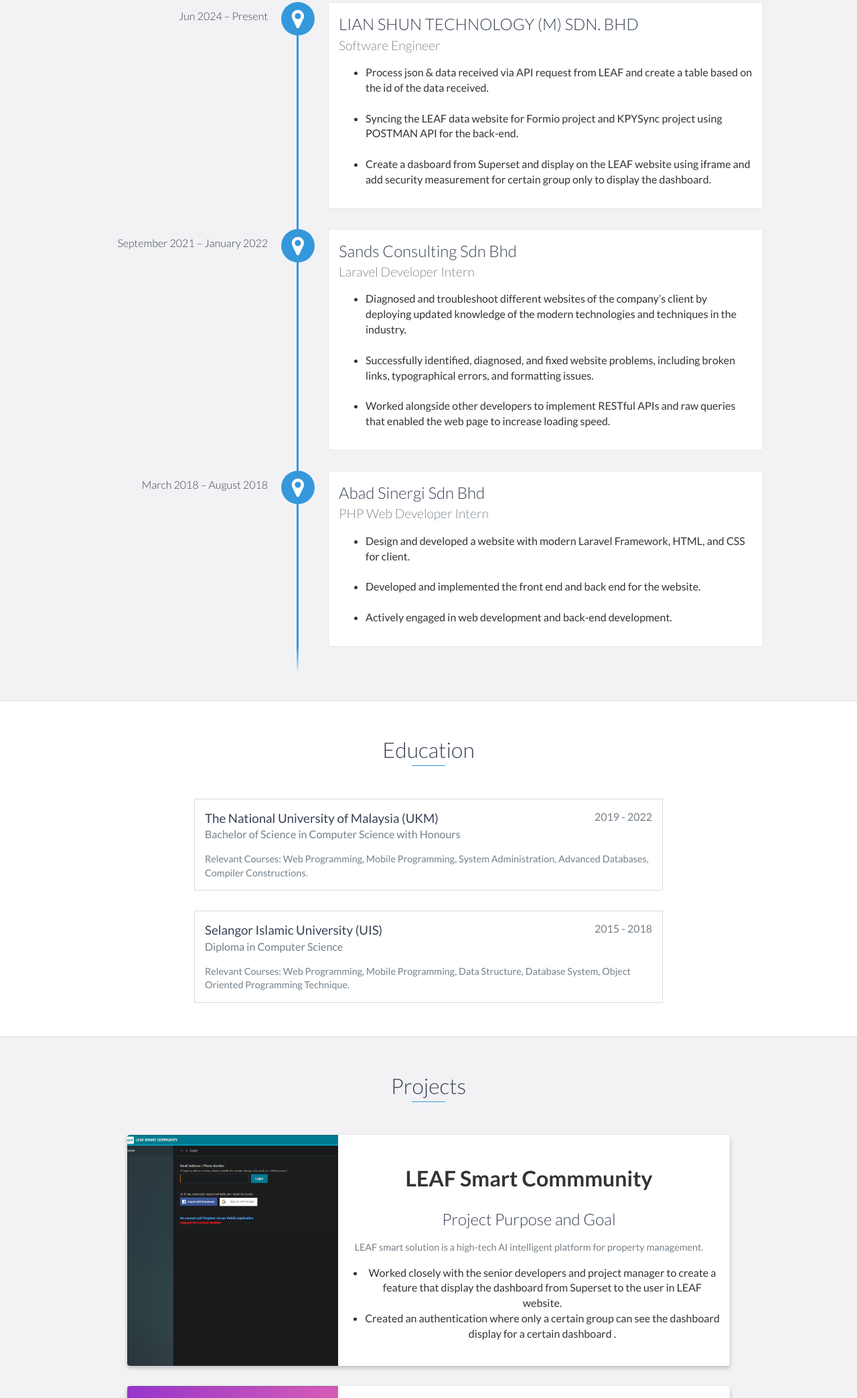
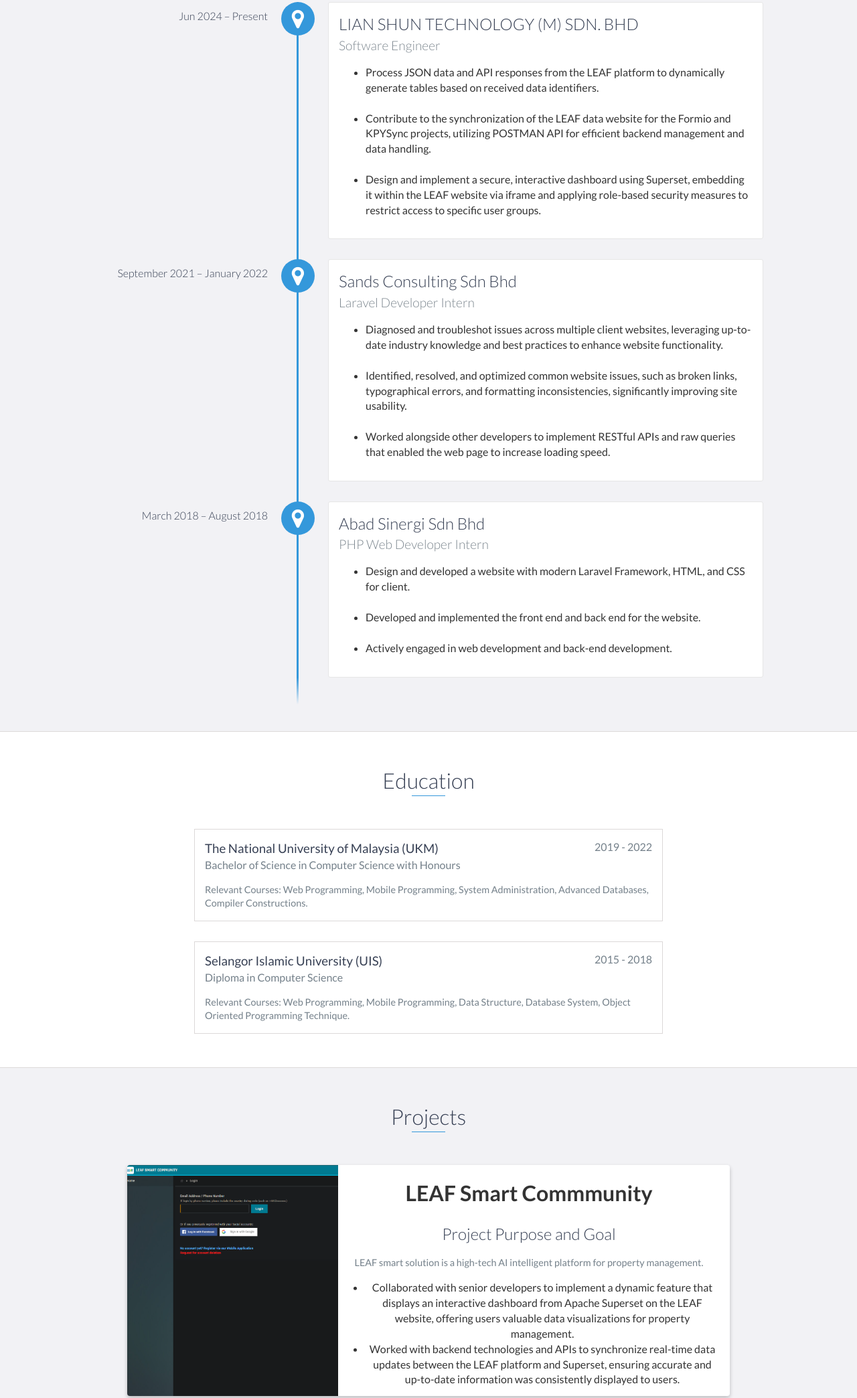
Before and after one commit to IBPMiN/IBPMiN.github.io, a website: page index.html in a window 1280 px wide. Shown: the part 1309-3397 px from the top of the page at 67% size. Drawn offline with nearby package versions, Linux system fonts and the light colour scheme.

Commit message:
update resume and summary

```diff
--- a/index.html
+++ b/index.html
@@ -103,24 +103,26 @@
                 <h3>LIAN SHUN TECHNOLOGY (M) SDN. BHD</h3>
                 <h4>Software Engineer</h4>
                 <ul>
-                    <li>Process json & data received via API request from LEAF and create a table based on the id of the data received. </li>
+                    <li>Process JSON data and API responses from the LEAF platform to dynamically generate tables based
+                        on received data identifiers. </li>
                     <br>
-                    <li>Syncing the LEAF data website for Formio project and KPYSync project using POSTMAN API for the
-                        back-end.</li>
+                    <li>Contribute to the synchronization of the LEAF data website for the Formio and KPYSync projects,
+                        utilizing POSTMAN API for efficient backend management and data handling.</li>
                     <br>
-                    <li>Create a dasboard from Superset and display on the LEAF website using iframe and add security
-                        measurement for certain group only to display the dashboard.</li>
+                    <li>Design and implement a secure, interactive dashboard using Superset, embedding it within the LEAF
+                        website via iframe and applying role-based security measures to restrict access to specific user
+                        groups.</li>
                 </ul>
             </div>
             <div data-date="September 2021 – January 2022">
                 <h3>Sands Consulting Sdn Bhd</h3>
                 <h4>Laravel Developer Intern</h4>
                 <ul>
-                    <li>Diagnosed and troubleshoot different websites of the company’s client by deploying updated
-                        knowledge of the modern technologies and techniques in the industry.</li>
+                    <li>Diagnosed and troubleshot issues across multiple client websites, leveraging up-to-date industry
+                        knowledge and best practices to enhance website functionality.</li>
                     <br>
-                    <li>Successfully identified, diagnosed, and fixed website problems, including broken links,
-                        typographical errors, and formatting issues.</li>
+                    <li>Identified, resolved, and optimized common website issues, such as broken links, typographical errors, and
+                        formatting inconsistencies, significantly improving site usability.</li>
                     <br>
                     <li>Worked alongside other developers to implement RESTful APIs and raw queries that enabled the web
                         page to increase loading speed.</li>
@@ -186,9 +188,11 @@
                             LEAF smart solution is a high-tech AI intelligent platform for property management.
                         </p>
                         <ul>
-                            <li> Worked closely with the senior developers and project manager to create a feature that
-                                display the dashboard from Superset to the user in LEAF website.</li>
-                            <li>Created an authentication where only a certain group can see the dashboard display for a certain dashboard .</li>
+                            <li> Collaborated with senior developers to implement a dynamic feature that displays
+                                an interactive dashboard from Apache Superset on the LEAF website, offering users valuable data
+                                visualizations for property management. </li>
+                            <li> Worked with backend technologies and APIs to synchronize real-time data updates between the LEAF
+                                platform and Superset, ensuring accurate and up-to-date information was consistently displayed to users.</li>
                         </ul>
                     </div>
                     <!-- End .project-info -->
@@ -208,10 +212,11 @@
                             have statistic of those cases at the touch of their fingertip.
                         </p>
                         <ul>
-                            <li> Worked closely with the senior developers and project manager to create a feature that
-                                display the data of all the cases by year.</li>
-                            <li>Created a authentication where only admin can see the data display from all state while
-                                user only can see the data from district only from the report page.</li>
+                            <li> Worked closely with senior developers and the project manager to develop a feature that allows users to view
+                                case data categorized by year, facilitating more efficient case tracking and analysis. </li>
+                            <li>Designed and implemented an authentication and access control system that ensures admins can view data from
+                                all states, while regular users are restricted to viewing data from their specific districts, ensuring proper data
+                                segregation and security.</li>
                         </ul>
                     </div>
                     <!-- End .project-info -->
```
Also changed, not shown: 1 other file.
